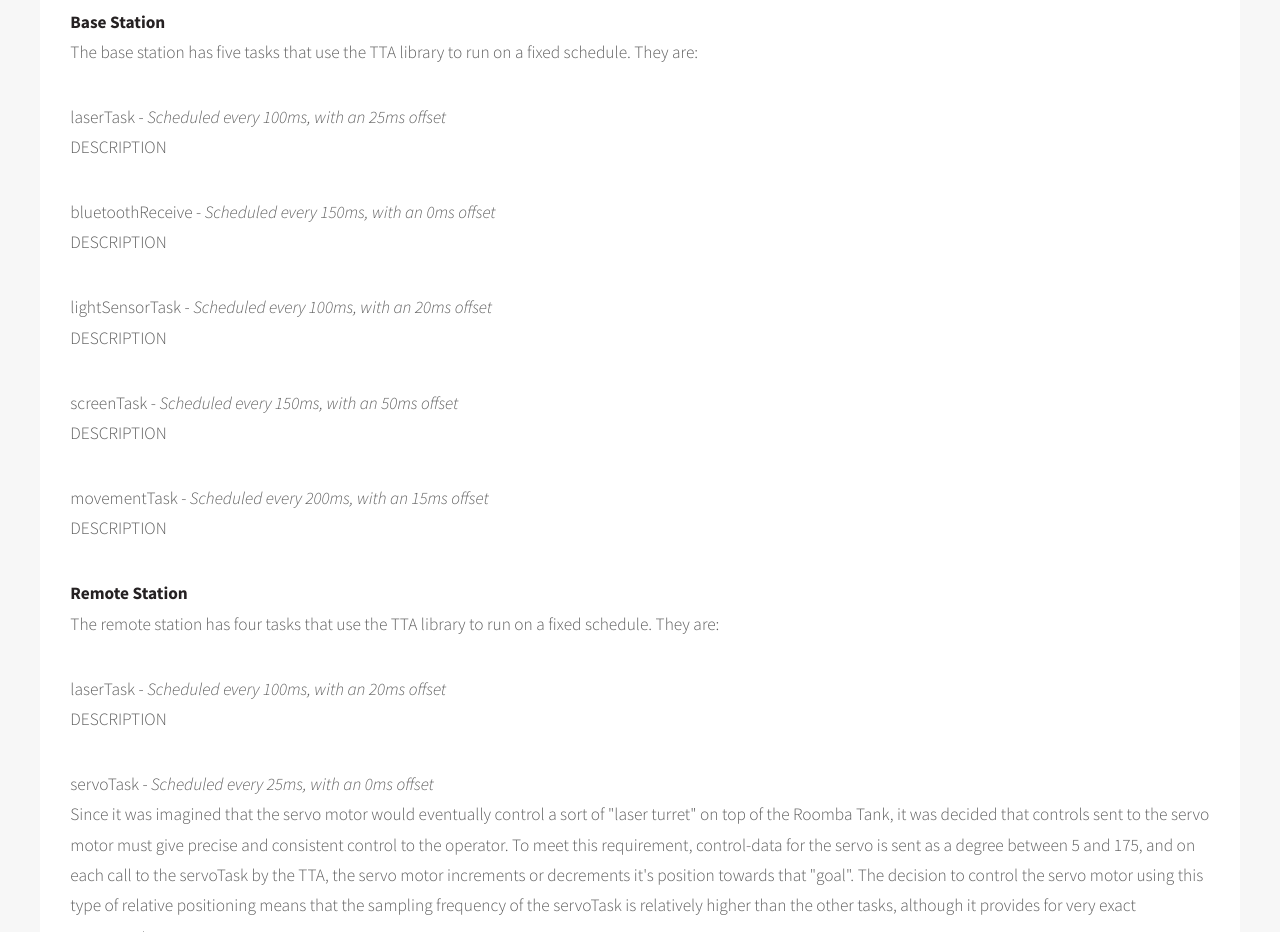
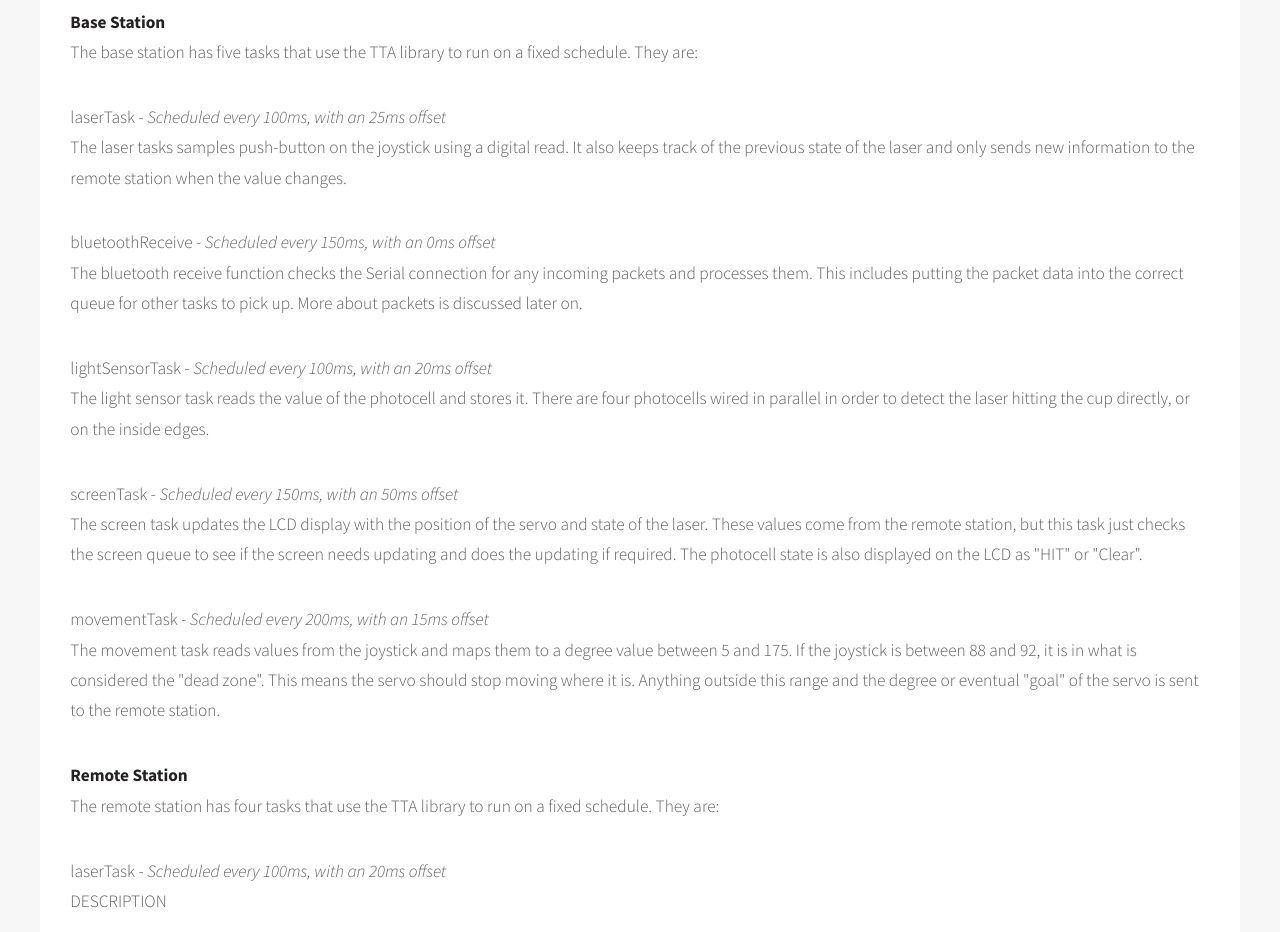
Before and after one commit to hkevgill/CSC460, a plain HTML site: page Website/project1.html in a window 1280 px wide. Shown: the part 7660-8592 px from the top of the page. Drawn offline with Linux system fonts and the light colour scheme.

Commit message:
Added desc for base

```diff
--- a/Website/project1.html
+++ b/Website/project1.html
@@ -149,23 +149,23 @@
 										<ol>
 											<li> laserTask - <i>Scheduled every 100ms, with an 25ms offset</i>
 												<p>
-													DESCRIPTION
+													The laser tasks samples push-button on the joystick using a digital read. It also keeps track of the previous state of the laser and only sends new information to the remote station when the value changes.
 												</p>
 											<li> bluetoothReceive - <i>Scheduled every 150ms, with an 0ms offset</i>
 												<p>
-													DESCRIPTION
+													The bluetooth receive function checks the Serial connection for any incoming packets and processes them. This includes putting the packet data into the correct queue for other tasks to pick up. More about packets is discussed later on.
 												</p>
 											<li> lightSensorTask - <i>Scheduled every 100ms, with an 20ms offset</i>
 												<p>
-													DESCRIPTION
+													The light sensor task reads the value of the photocell and stores it. There are four photocells wired in parallel in order to detect the laser hitting the cup directly, or on the inside edges.
 												</p>
 											<li> screenTask - <i>Scheduled every 150ms, with an 50ms offset</i>
 												<p>
-													DESCRIPTION
+													The screen task updates the LCD display with the position of the servo and state of the laser. These values come from the remote station, but this task just checks the screen queue to see if the screen needs updating and does the updating if required. The photocell state is also displayed on the LCD as "HIT" or "Clear".
 												</p>
 											<li> movementTask - <i>Scheduled every 200ms, with an 15ms offset</i>
 												<p>
-													DESCRIPTION
+													The movement task reads values from the joystick and maps them to a degree value between 5 and 175. If the joystick is between 88 and 92, it is in what is considered the "dead zone". This means the servo should stop moving where it is. Anything outside this range and the degree or eventual "goal" of the servo is sent to the remote station.
 												</p>
 										</ol>
 									</p>
@@ -350,7 +350,7 @@
 										<h3>Conclusion</h3>
 									</header>
 									<p>
-										The main goal of project 1 is to work towards eventually mounting the remote-station on top of a Roomba. The base-station will then be able to control the movement of the Roomba as well as the position of the laser. Using the TTA has ensured that the embedded system is meeting all timing requirements. This was verified using a logic analyzer. The total CPU utilization was calculated to be _, which provides confidence going into project 2.
+										The main goal of project 1 is to work towards eventually mounting the remote-station on top of a Roomba. The base-station will then be able to control the movement of the Roomba as well as the position of the laser. Using the TTA has ensured that the embedded system is meeting all timing requirements. This was verified using a logic analyzer. The total CPU utilization was calculated to be 3.28721% for the base station, and 0.64819% for the remote station, which provides confidence going into project 2.
 									</p>
 								</section>
 								<section>
```
